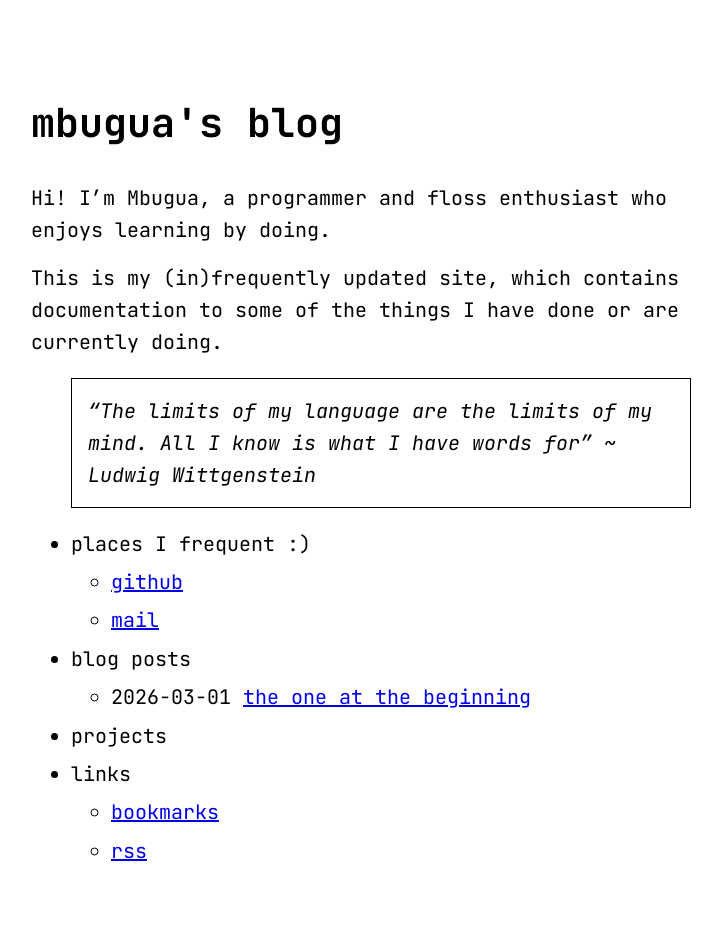
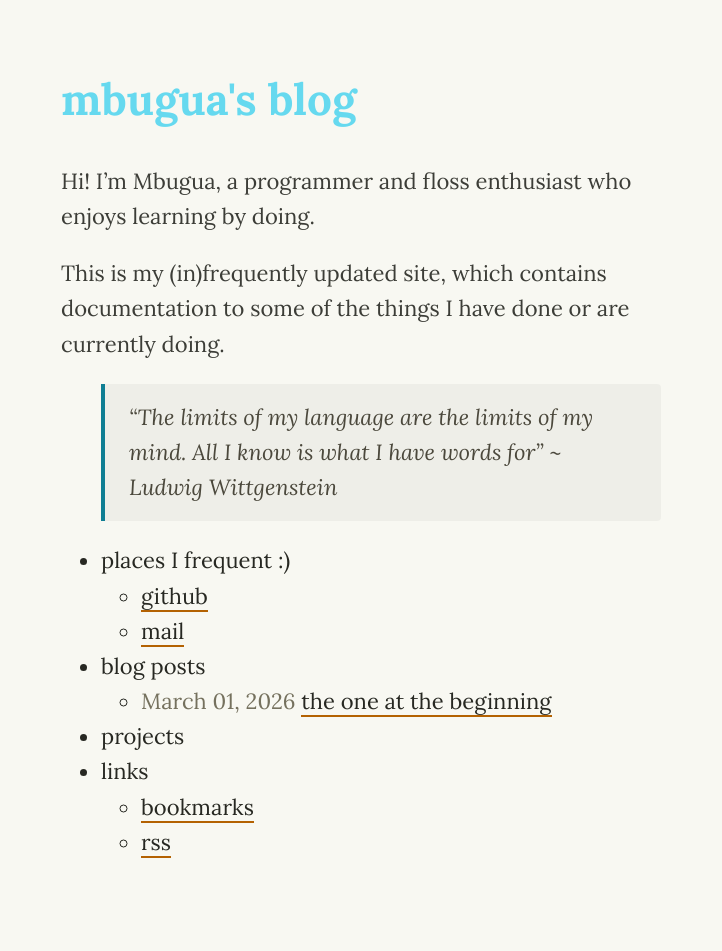
Before and after one commit to mbvgua/mbvgua.github.io, a Jekyll site: the page built from index.md, in a window 1280 px wide. Shown: the whole page, without its empty margins (259-981 px from the left). Built offline with Jekyll 4.4.1, drawn with Linux system fonts in a browser that asks for light colours; after the commit the page ends 914 px from its top, so only the background shows below that.

Commit message:
feat: add monokai theme
CHANGES:
- added custom monokai color scheme to entirewebsite, in both light and
  dark mdoe. pretty nice imo
- added the counter for how long a blog might take to read, also very
  cool
- added readm.md file, incase I get out of touch with the ruby
  ecosystem.
- added a makefile, makes development almost instantaneous, I dont
  have to recall multiple commands to get my app up and running, I just
  "make ..."

```diff
--- a/_config.yml
+++ b/_config.yml
@@ -13,7 +13,8 @@ theme: no-style-please
 theme_config:
   appearance: "auto" # can be "light", "dark" or "auto"
   back_home_text: "../" # customize text for homepage link in post layout
-  date_format: "%Y-%m-%d" # customize how date is formatted
+  approx_date_format: "%B %d, %Y" # custom month/year for main page
+  date_format: "%a, %B %d, %Y" # customize how date is formatted
   show_description: false # show blog description in home page
   lowercase_titles: true # show titles in lowercase in lists
 
--- a/_includes/post_list.html
+++ b/_includes/post_list.html
@@ -14,7 +14,7 @@
   <ul>
     {%- for post in posts limit: include.limit -%}
         <li>
-          <span>{{- post.date | date: site.theme_config.date_format -}}</span>
+          <span class="meta-text">{{- post.date | date: site.theme_config.approx_date_format -}}</span>
           {% if site.theme_config.lowercase_titles == true %}
           <a href="{{ post.url | relative_url }}">{{ post.title | downcase }}</a>
           {% else %}
--- a/_sass/global.scss
+++ b/_sass/global.scss
@@ -1,23 +1,22 @@
 @import url('https://fonts.googleapis.com/css2?family=Fira+Mono:wght@400;500;700&family=JetBrains+Mono:ital,wght@0,100..800;1,100..800&display=swap');
+@import url('https://fonts.googleapis.com/css2?family=Lora:ital,wght@0,400..700;1,400..700&display=swap');
 
-$main-font: 'JetBrains Mono', monospace;
+$main-font: 'Lora';
+$code-font: 'JetBrains Mono', monospace;
 $alt-font: 'Fira Mono', monospace;
 
-// $bg_colour: #272822
-// $fg_colour: #f8f8f2
-// //accent colours
-// $yellow: #e6db74
-// $green: #a6e22e
-// $orange: #fd971f
-// $purple: #ae81ff
-// $pink: #f92672
-// $blue: #66d9ef
-
-html,
-body {
-  background: white;
-  font-family: $main-font;
-}
+// monokai colorscheme
+$bg-colour: #272822;
+$bg-secondary: #3e3d32; // For code blocks, blockquotes, or card backgrounds
+$fg-colour: #f8f8f2;
+$yellow: #e6db74;
+$green: #a6e22e;
+$orange: #fd971f;
+$purple: #ae81ff;
+$pink: #f92672;
+$blue: #66d9ef;
+$grey-comment: #75715e; // Perfect for dates, metadata, and captions
+$selection-bg: #49483e; // For text selection highlight
 
 html {
   height: 100%;
@@ -25,60 +24,80 @@ html {
 }
 
 body {
-  color: black;
-  font-size: 16px;
-  line-height: 1.4;
+  background-color: $bg-colour;
+  color: $fg-colour;
+  font-family: $main-font, serif;
+  font-size: 22px;
   margin: 0;
-  min-height: 100%;
+  line-height: 1.6;
   overflow-wrap: break-word;
+  max-width: 50%;
+  margin: 0 auto;
+  padding: 2rem 2rem;
 }
 
-/* Desktop Styles */
-@media (min-width: 768px) {
-  body {
-    font-size: 20px;
-    line-height: 1.6;
-  }
-}
-
-.date-meta {
-  text-align: right;
-}
-
+h1,
 h2,
 h3,
 h4,
 h5,
 h6 {
-  margin-top: 3rem;
+  color: $blue; // Subtle pop for headings
+  font-weight: 700;
+  margin-top: 2rem;
+}
+
+p {
+  color: opacity-alteration($fg-colour, 0.9); // Softens long-form text slightly
+}
+
+.meta-text {
+  color: $grey-comment; // For dates, "5 min read", etc.
+}
+
+a {
+  color: $fg-colour;
+  text-decoration: none;
+  border-bottom: 2px solid $yellow;
+  transition: color 0.2s, border-color 0.2s;
+
+  &:hover {
+    color: $yellow;
+    border-bottom-color: $pink;
+  }
 }
 
 hr {
-  margin: 2rem 0;
+  margin: 1rem 2rem;
 }
 
-p {
-  margin: 1rem 0;
-}
-
-li {
-  margin: 0.4rem 0;
+::selection {
+  // text selected
+  background: $selection-bg;
+  color: $yellow;
 }
 
 *:target {
-  background: yellow;
+  // selecting backlinks and such
+  background-color: rgba($yellow, 0.12); // A soft 12% opacity wash of your Monokai yellow
+  border-left: 3px solid $yellow;
+  padding-left: 0.75rem;
+  scroll-margin-top: 2rem;
 }
 
-table {
-  width: 100%;
-}
+// my specific classes
+blockquote {
+  font-style: italic;
+  padding: 1rem 1.5rem;
+  border: none;
+  border-left: 4px solid $blue;
+  background-color: rgba($bg-secondary, 0.5);
+  color: lighten($grey-comment, 20%);
+  border-radius: 0 4px 4px 0;
 
-table,
-th,
-td {
-  border: thin solid black;
-  border-collapse: collapse;
-  padding: 0.4rem;
+  p {
+    margin: 0;
+  }
 }
 
 div.highlighter-rouge code {
@@ -86,40 +105,143 @@ div.highlighter-rouge code {
   overflow-x: auto;
   white-space: pre-wrap;
   padding: 1rem;
-}
 
-blockquote {
-  font-style: italic;
-  border: thin solid black;
-  padding: 1rem;
-
-  p {
-    margin: 0;
-  }
+  background-color: $bg-secondary;
+  color: $fg-colour;
+  border-radius: 4px;
+  border: 1px solid darken($bg-secondary, 5%);
 }
 
 img {
   max-width: 100%;
   display: block;
   margin: 0 auto;
+
+  border-radius: 4px;
+  border: 1px solid $bg-secondary;
 }
 
-.content {
-  max-width: 700px;
-  margin: 0 auto;
-  padding: 4rem 2rem;
+.back-link {
+  text-decoration: none;
+
+  font-family: monospace; // A nice touch for functional "return" links
+  transition: color 0.2s ease;
+
+  &:hover {
+    color: $yellow;
+  }
+
+  &::before {
+    content: "← ";
+    color: $grey-comment;
+  }
 }
 
-.back-link{
-  text-decoration: none;
-}
-
-.sign-off{
+.sign-off {
   text-align: right;
   font-style: italic;
+
+  color: $green;
+  margin-top: 2rem;
 }
 
 .footer {
-  font-size: xx-small;
+  font-size: 0.8rem;
   font-weight: 300;
+  color: $grey-comment;
+  margin-top: 4rem;
+  padding-top: 1rem;
+  border-top: 1px dashed $bg-secondary;
 }
+
+// if user prefers a light theme
+@media (prefers-color-scheme: light) {
+  $light-bg: $fg-colour;
+  $light-fg: $bg-colour;
+  $light-secondary: #e6e6e0;
+  $light-comment: $grey-comment;
+
+  // darken accents for readability
+  $dark-yellow: darken($yellow, 35%);
+  $dark-pink: darken($pink, 15%);
+  $dark-blue: darken($blue, 35%);
+  $dark-green: darken($green, 25%);
+  $dark-orange: darken($orange, 20%);
+
+  // Apply the overrides to the body and elements
+  body {
+    background-color: $light-bg;
+    color: $light-fg;
+  }
+
+  p {
+    color: rgba($light-fg, 0.9);
+  }
+
+  .meta-text {
+    color: $light-comment;
+  }
+
+  a {
+    color: $light-fg;
+    border-bottom: 2px solid $dark-orange;
+
+    &:hover {
+      color: $dark-orange;
+      border-bottom-color: $dark-pink;
+    }
+  }
+
+  hr {
+    border-color: $light-secondary;
+  }
+
+  ::selection {
+    background: rgba($dark-orange, 0.2);
+    color: $light-fg;
+  }
+
+  *:target {
+    background-color: rgba($dark-orange, 0.1);
+    border-left-color: $dark-orange;
+  }
+
+  blockquote {
+    border-left-color: $dark-blue;
+    background-color: rgba($light-secondary, 0.5);
+    color: darken($light-comment, 15%);
+
+    p {
+      color: darken($light-comment, 15%);
+    }
+  }
+
+  div.highlighter-rouge code {
+    background-color: $light-secondary;
+    color: $light-fg;
+    border-color: darken($light-secondary, 5%);
+  }
+
+  img {
+    border-color: $light-secondary;
+  }
+
+  .back-link {
+    &:hover {
+      color: $dark-orange;
+    }
+
+    &::before {
+      color: $light-comment;
+    }
+  }
+
+  .sign-off {
+    color: $dark-green;
+  }
+
+  .footer {
+    color: $light-comment;
+    border-top-color: darken($light-secondary, 5%);
+  }
+}
--- a/assets/css/main.scss
+++ b/assets/css/main.scss
@@ -1,4 +1,4 @@
 ---
 ---
 
-@import "global";
+@use "global";
```
Also changed, not shown: _layouts/post.html (+11 -2 lines), readme.md (added), 1 other file.
